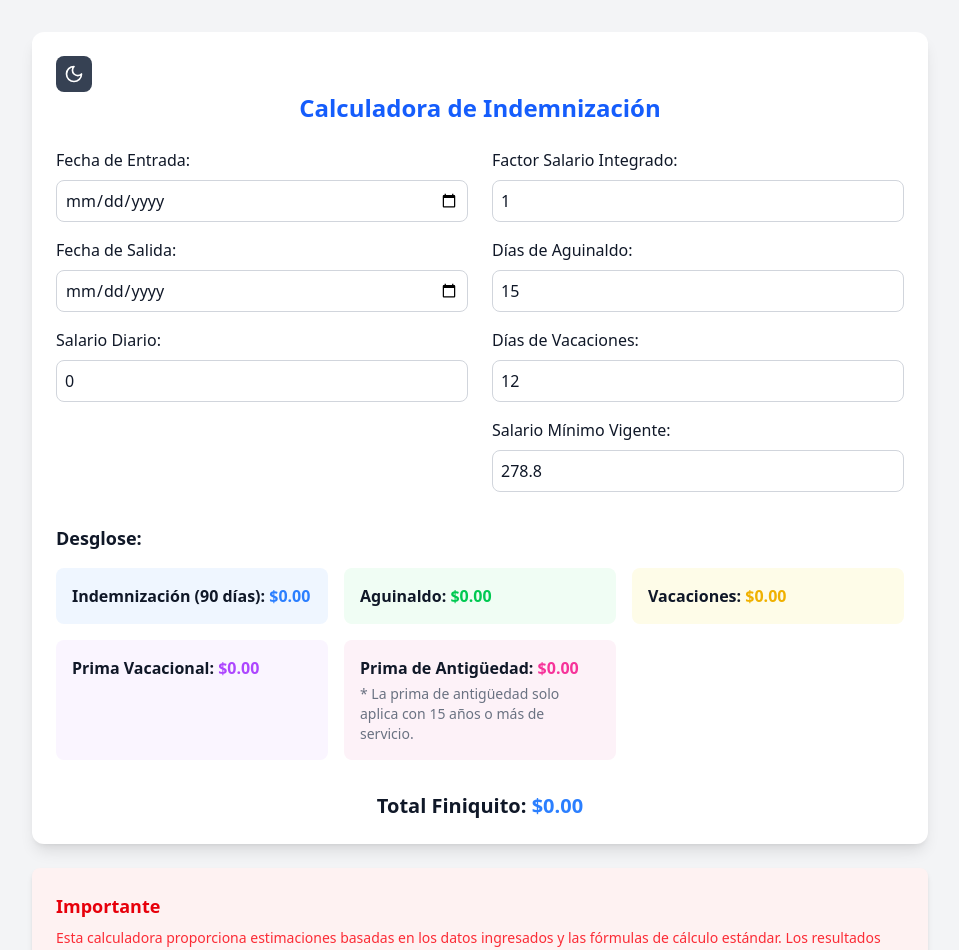
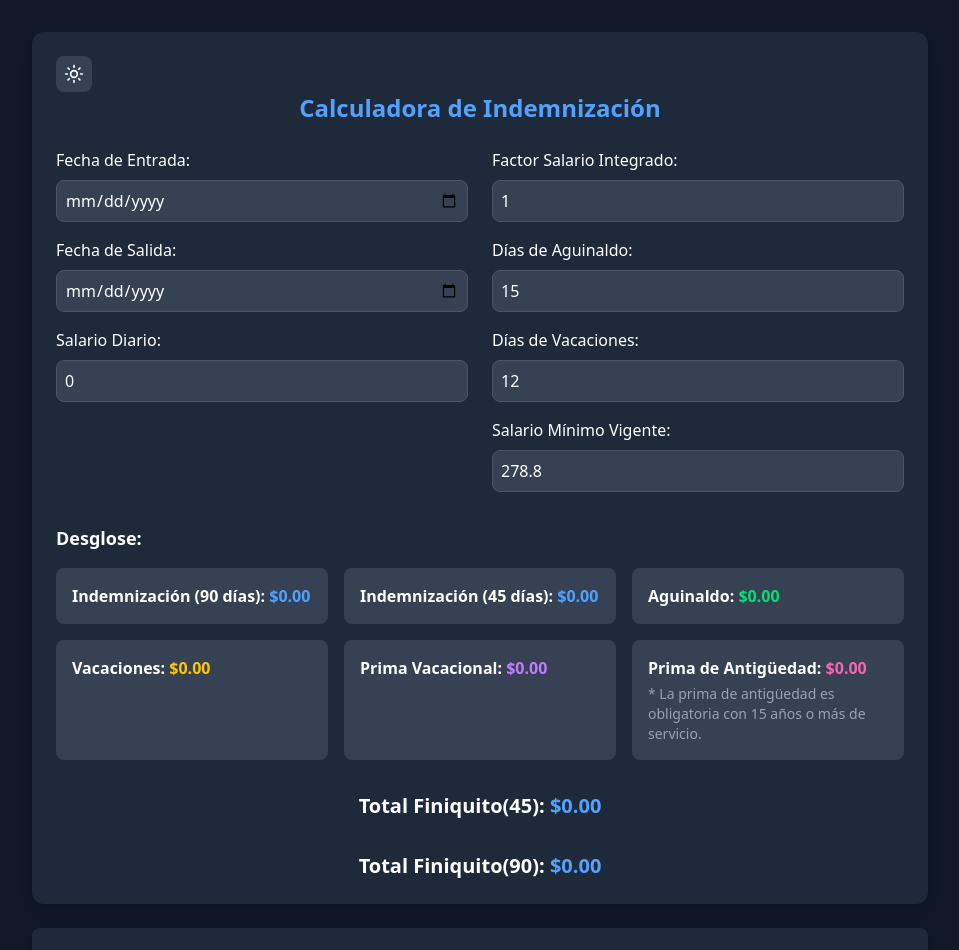
Before and after one commit to ivargasm/calculadora-indemnizacion, a React (Vite) app: page / in a window 1280 px wide. Shown: the top 950 px of the page, without its empty margins (160-1119 px from the left). Built offline with nearby package versions, Linux system fonts and the light colour scheme.

Commit message:
ajuste dias de vacaciones trabajados, dias de vacaciones permitidos, indemnizacion45

```diff
--- a/index.html
+++ b/index.html
@@ -1,5 +1,5 @@
 <!doctype html>
-<html lang="en">
+<html lang="en" class="dark">
   <head>
     <meta charset="UTF-8" />
 
--- a/src/App.jsx
+++ b/src/App.jsx
@@ -13,7 +13,8 @@ export default function CalculadoraIndemnizacion() {
   const [salarioMinimo, setSalarioMinimo] = useState(278.80);
   const [diasTrabajados, setDiasTrabajados] = useState(0);
   const [diasTrabajadosAnio, setDiasTrabajadosAnio] = useState(0);
-  const [darkMode, setDarkMode] = useState(false);
+  const [darkMode, setDarkMode] = useState('dark');
+  const [diasVacacionesTrabajados, setDiasVacacionesTrabajados] = useState(0);
 
   // Alternar modo oscuro
   const toggleDarkMode = () => {
@@ -37,23 +38,64 @@ export default function CalculadoraIndemnizacion() {
       const diffTime = Math.abs(salida - entrada);
       setDiasTrabajados(Math.ceil(diffTime / (1000 * 60 * 60 * 24)));
 
+      // Calcular años trabajados completos
+      const antiguedad = salida.getFullYear() - entrada.getFullYear();
+      const mesActual = salida.getMonth();
+      const diaActual = salida.getDate();
+      const mesEntrada = entrada.getMonth();
+      const diaEntrada = entrada.getDate();
+      let aniosTrabajados = antiguedad;
+      if (mesActual < mesEntrada || (mesActual === mesEntrada && diaActual < diaEntrada)) {
+        aniosTrabajados -= 1;
+      }
+
+      const diasVac = getDiasVacacionesPorAntiguedad(aniosTrabajados);
+      setDiasVacaciones(diasVac);
+
+      // calcular nueva fecha de entrada al año actual con el mismo mes y día
+      let nuevaFechaEntrada = new Date(salida.getFullYear(), entrada.getMonth(), entrada.getDate())
+
+      // si la nueva fecha de entrada es mayor a la fecha de salida, restar un año
+      if (nuevaFechaEntrada > salida) {
+          nuevaFechaEntrada.setFullYear(nuevaFechaEntrada.getFullYear() - 1);
+      }
+
+      // Calcular días trabajados en el último año
+      setDiasVacacionesTrabajados(Math.ceil((salida - nuevaFechaEntrada) / (1000 * 60 * 60 * 24)));
+
       const inicioAnio = new Date(salida.getFullYear(), 0, 1);
       const diasTrabajadosAnio = Math.ceil((salida - (entrada > inicioAnio ? entrada : inicioAnio)) / (1000 * 60 * 60 * 24));
       setDiasTrabajadosAnio(diasTrabajadosAnio > 0 ? diasTrabajadosAnio : 0);
     }
   }, [fechaEntrada, fechaSalida]);
 
+  const getDiasVacacionesPorAntiguedad = (anios) => {
+    if (anios >= 31) return 32;
+    if (anios >= 26) return 30;
+    if (anios >= 21) return 28;
+    if (anios >= 16) return 26;
+    if (anios >= 11) return 24;
+    if (anios >= 6) return 22;
+    if (anios === 5) return 20;
+    if (anios === 4) return 18;
+    if (anios === 3) return 16;
+    if (anios === 2) return 14;
+    return 12; // por default año 1 o menos
+  };
+
   // Cálculos
   const salarioDiarioIntegrado = salarioDiario * factorSalarioIntegrado;
   const indemnizacion90 = salarioDiarioIntegrado * 90;
+  const indemnizacion45 = salarioDiarioIntegrado * 45;
   const aguinaldo = (diasAguinaldo / 365) * diasTrabajadosAnio * salarioDiario;
-  const vacaciones = (diasVacaciones / 365) * diasTrabajadosAnio * salarioDiario;
+  const vacaciones = (diasVacaciones / 365) * diasVacacionesTrabajados * salarioDiario;
   const primaVacacional = vacaciones / 4;
 
   const añosDeAntigüedad = diasTrabajados / 365;
-  const primaAntiguedad = añosDeAntigüedad >= 15 ? (12 / 365) * diasTrabajados * (2 * salarioMinimo) : 0;
+  const primaAntiguedad = (12 / 365) * diasTrabajados * (2 * salarioMinimo)
 
-  const totalFiniquito = aguinaldo + vacaciones + primaVacacional + indemnizacion90 + primaAntiguedad;
+  const totalFiniquito90 = (añosDeAntigüedad >= 15) ? aguinaldo + vacaciones + primaVacacional + indemnizacion90 + primaAntiguedad : aguinaldo + vacaciones + primaVacacional + indemnizacion90;
+  const totalFiniquito45 = (añosDeAntigüedad >= 15) ? aguinaldo + vacaciones + primaVacacional + indemnizacion45 + primaAntiguedad : aguinaldo + vacaciones + primaVacacional + indemnizacion45;
 
   return (
     <main className="min-h-screen bg-gray-100 dark:bg-gray-900 flex items-center justify-center p-8 flex-col">
@@ -152,6 +194,9 @@ export default function CalculadoraIndemnizacion() {
             <div className="p-4 rounded-lg bg-blue-50 dark:bg-gray-700">
               <p className="font-semibold">Indemnización (90 días): <span className="text-blue-500 dark:text-blue-400">${indemnizacion90.toFixed(2)}</span></p>
             </div>
+            <div className="p-4 rounded-lg bg-blue-50 dark:bg-gray-700">
+              <p className="font-semibold">Indemnización (45 días): <span className="text-blue-500 dark:text-blue-400">${indemnizacion45.toFixed(2)}</span></p>
+            </div>
             <div className="p-4 rounded-lg bg-green-50 dark:bg-gray-700">
               <p className="font-semibold">Aguinaldo: <span className="text-green-500 dark:text-green-400">${aguinaldo.toFixed(2)}</span></p>
             </div>
@@ -164,7 +209,7 @@ export default function CalculadoraIndemnizacion() {
             <div className="p-4 rounded-lg bg-pink-50 dark:bg-gray-700">
               <p className="font-semibold">Prima de Antigüedad: <span className="text-pink-500 dark:text-pink-400">${primaAntiguedad.toFixed(2)}</span></p>
               {añosDeAntigüedad < 15 && (
-                <p className="text-sm mt-1 text-gray-500 dark:text-gray-400">* La prima de antigüedad solo aplica con 15 años o más de servicio.</p>
+                <p className="text-sm mt-1 text-gray-500 dark:text-gray-400">* La prima de antigüedad es obligatoria con 15 años o más de servicio.</p>
               )}
             </div>
           </div>
@@ -172,7 +217,10 @@ export default function CalculadoraIndemnizacion() {
 
         {/* Total Finiquito */}
         <section className="mt-8">
-          <h3 className="text-xl font-bold text-center">Total Finiquito: <span className="text-blue-500 dark:text-blue-400">${totalFiniquito.toFixed(2)}</span></h3>
+          <h3 className="text-xl font-bold text-center">Total Finiquito(45): <span className="text-blue-500 dark:text-blue-400">${totalFiniquito45.toFixed(2)}</span></h3>
+        </section>
+        <section className="mt-8">
+          <h3 className="text-xl font-bold text-center">Total Finiquito(90): <span className="text-blue-500 dark:text-blue-400">${totalFiniquito90.toFixed(2)}</span></h3>
         </section>
       </section>
 
```
